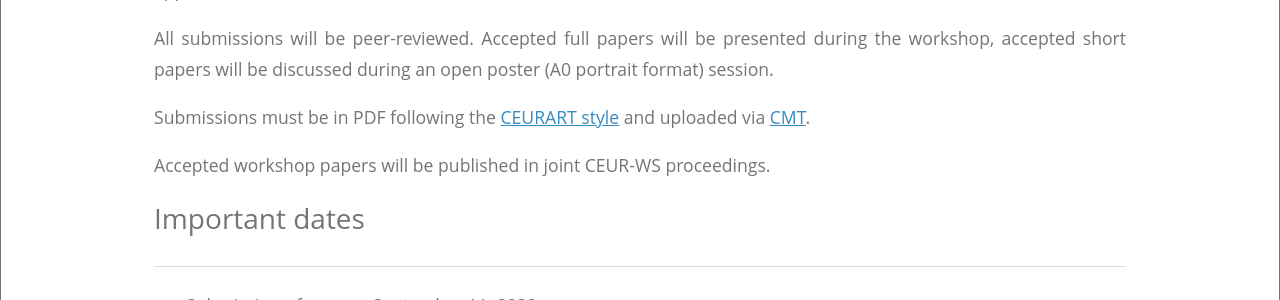
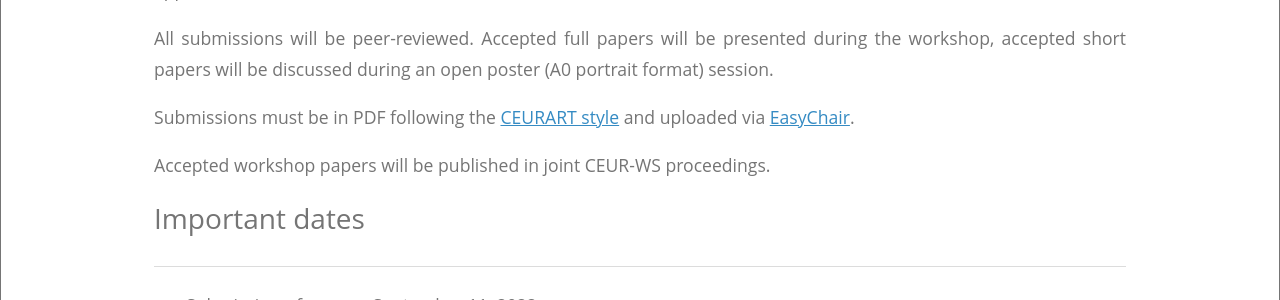
Before and after one commit to thedude81/dtworkshop, a Jekyll site: the page built from index.html, in a window 1280 px wide and 900 px high, scrolled down 2022 px. Shown: the part 155-455 px from the top of the window. Built offline with Jekyll 4.4.1, drawn with Linux system fonts in a browser that asks for light colours.

Commit message:
Update index.html

```diff
--- a/index.html
+++ b/index.html
@@ -84,7 +84,7 @@ title: 1st International Workshop on Digital Twin Engineering
       during an open poster (A0 portrait format) session.
 
       <p>Submissions must be in PDF following the <a href="http://ceur-ws.org/HOWTOSUBMIT.html">CEURART style</a>
-      and uploaded via <a href="https://cmt3.research.microsoft.com/DTE2022">CMT</a>.
+      and uploaded via <a href="https://easychair.org/conferences/?conf=poem2022">EasyChair</a>.
 
       <p>Accepted workshop papers will be published in joint CEUR-WS proceedings.
       <br>
```
